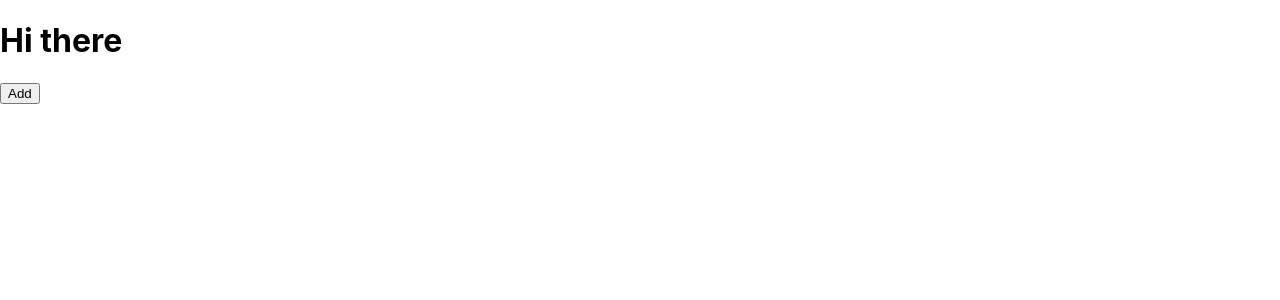
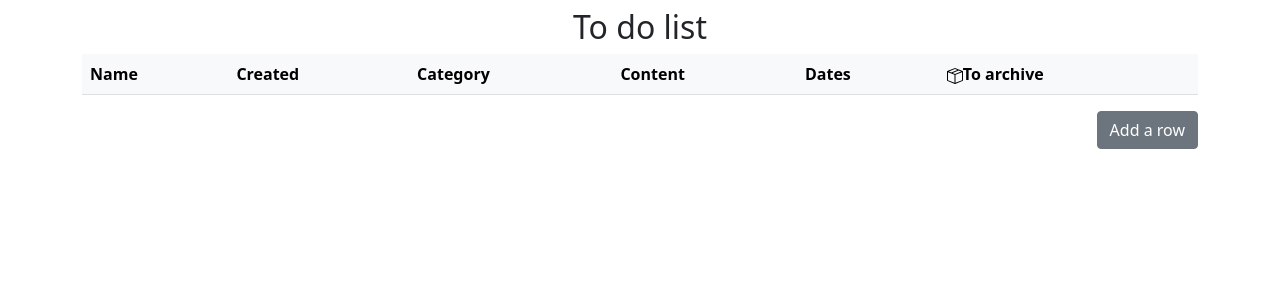
Before and after one commit to RomanFPL/to-do-react-redux, a React (Create React App) app: page / in a window 1280 px wide. Shown: the top 300 px of the page. Built offline with nearby package versions, Linux system fonts and the light colour scheme.

Commit message:
Create html ToDo table

```diff
--- a/package.json
+++ b/package.json
@@ -3,10 +3,12 @@
   "version": "0.1.0",
   "private": true,
   "dependencies": {
+    "@popperjs/core": "^2.10.2",
     "@reduxjs/toolkit": "^1.6.2",
     "@testing-library/jest-dom": "^5.14.1",
     "@testing-library/react": "^11.2.7",
     "@testing-library/user-event": "^12.8.3",
+    "bootstrap": "^5.1.3",
     "react": "^17.0.2",
     "react-dom": "^17.0.2",
     "react-redux": "^7.2.5",
--- a/src/components/App.js
+++ b/src/components/App.js
@@ -1,5 +1,7 @@
 import { useDispatch, useSelector } from 'react-redux';
 import { addNewRow, selectItemList } from '../store/starterList';
+import "../../node_modules/bootstrap/dist/css/bootstrap.min.css"
+import 'bootstrap';
 import './App.css';
 
 function App() {
@@ -16,10 +18,43 @@ function App() {
 }
   console.log(items);
   return (
-    <div className="App">
-      <h1>Hi there</h1>
-      <button onClick={() => {dispatch(addNewRow(data))}}>Add</button>
-    </div>
+    <section className="main container">
+              <div className="wrap-table mb-5">
+
+              <div className="name-table m-2">
+                  <h2 className="text-center">
+                      To do list
+                  </h2>
+              </div>
+
+              <table className="note-table table table-light table-hover">
+                  <thead>
+                      <tr>
+                        <th scope="col" className="responsive-row-width">Name</th>
+                        <th scope="col" className="responsive-row-width">Created</th>
+                        <th scope="col" className="responsive-row-width">Category</th>
+                        <th scope="col">Content</th>
+                        <th scope="col" className="responsive-row-width">Dates</th>
+                        <th scope="col" className="toArchive onIcon fixed-row-width" onMouseDown={(e) => e.preventDefault()}>
+                          <svg xmlns="http://www.w3.org/2000/svg" width="16" height="16" fill="currentColor" className="onIcon bi bi-box-seam" viewBox="0 0 16 16">
+                              <path d="M8.186 1.113a.5.5 0 0 0-.372 0L1.846 3.5l2.404.961L10.404 2l-2.218-.887zm3.564 1.426L5.596 5 8 5.961 14.154 3.5l-2.404-.961zm3.25 1.7-6.5 2.6v7.922l6.5-2.6V4.24zM7.5 14.762V6.838L1 4.239v7.923l6.5 2.6zM7.443.184a1.5 1.5 0 0 1 1.114 0l7.129 2.852A.5.5 0 0 1 16 3.5v8.662a1 1 0 0 1-.629.928l-7.185 2.874a.5.5 0 0 1-.372 0L.63 13.09a1 1 0 0 1-.63-.928V3.5a.5.5 0 0 1 .314-.464L7.443.184z"/>
+                          </svg>
+                          To archive
+                      </th>
+                    </tr>
+                  </thead>
+                  <tbody className="note-table-main">
+
+                  </tbody>
+                  <tbody className="note-table-archive tbody-hidden">
+
+                  </tbody>
+              </table>
+              <div className="d-flex justify-content-end">
+                  <button type="button" className="add-btn btn btn-secondary" data-bs-toggle="modal" data-bs-target="#staticBackdrop">Add a row</button>
+              </div>
+              </div>
+    </section>
   );
 }
 
```
Also changed, not shown: 1 other file (tests, documents, lock files or other folders).
